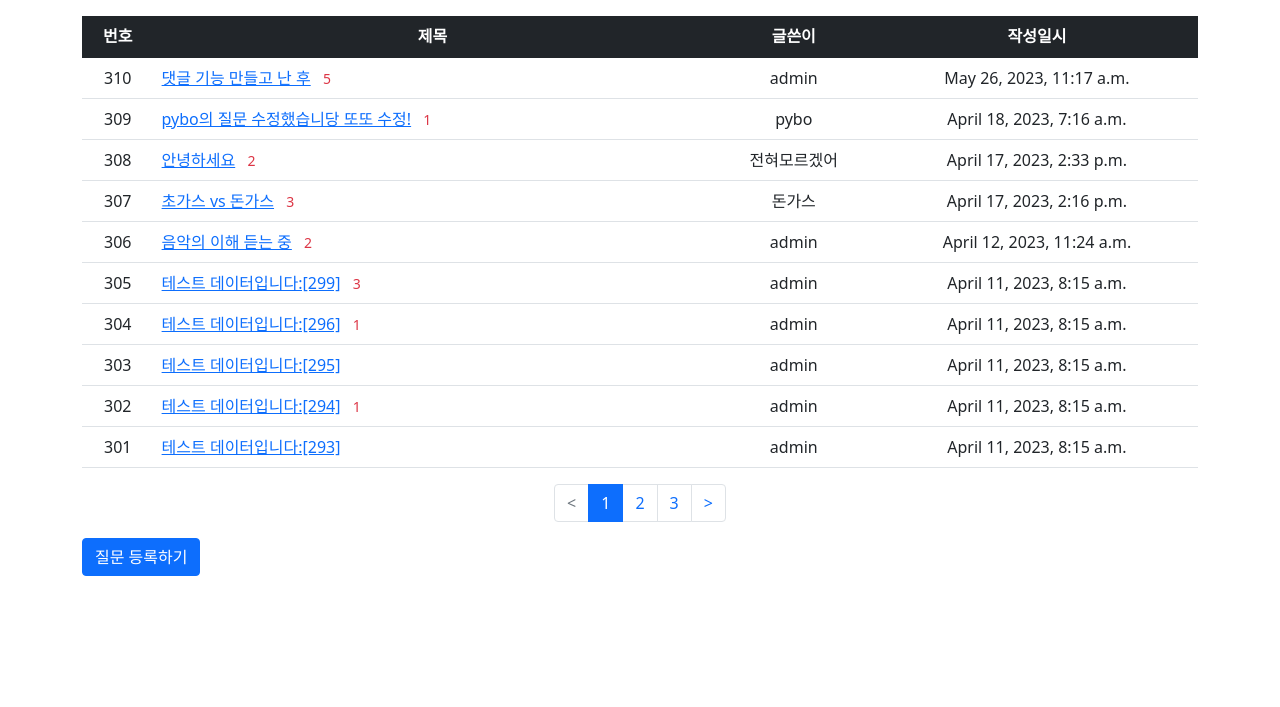
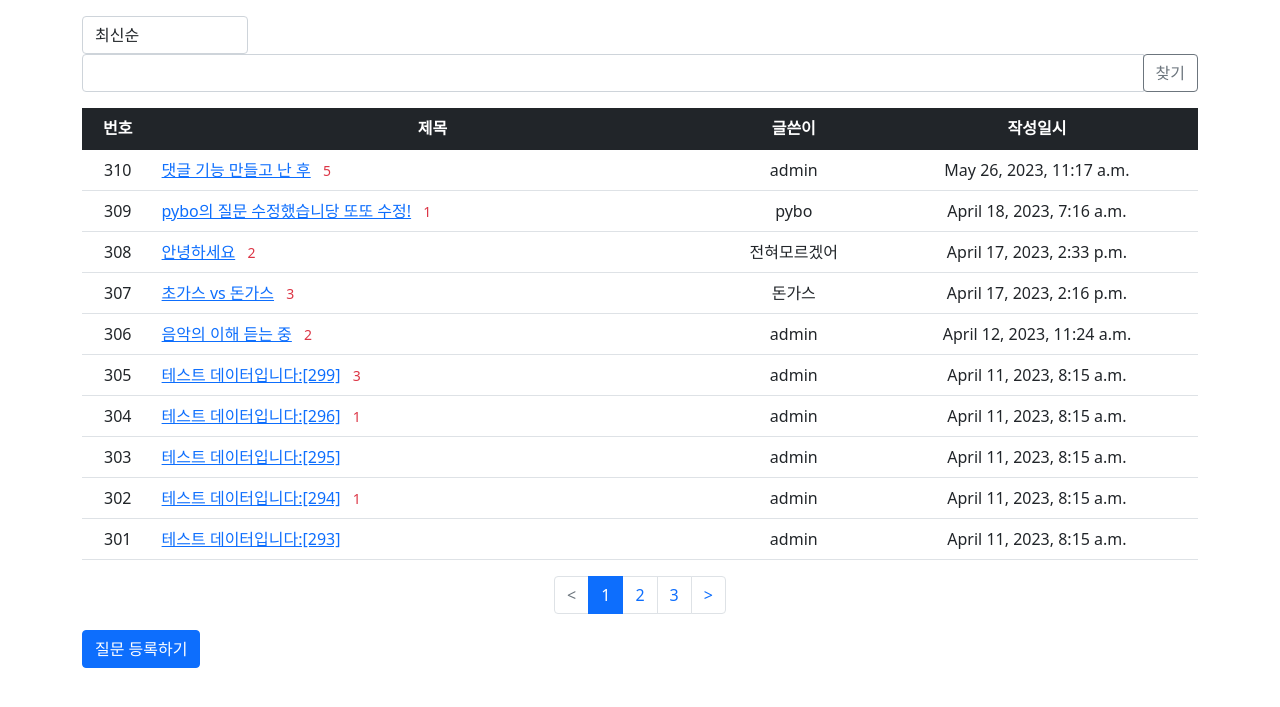
Before and after one commit to Han-16/learn_django, a Django app: page / in a window 1280 px wide. Shown: the part 57-764 px from the top of the page. Run offline with Django 4.2, Linux system fonts and the light colour scheme; data comes from the database, SQL or seed files in the repository; both versions use the stored data as it was after the commit; some libraries are stand-ins or nearby versions.

Commit message:
검색 기능 추가

```diff
--- a/pybo/views/base_views.py
+++ b/pybo/views/base_views.py
@@ -1,13 +1,34 @@
 from django.core.paginator import Paginator
 from django.shortcuts import render, get_object_or_404
 from ..models import Question
+from django.db.models import Q, Count
 
 def index(request):
-    page = request.GET.get('page', '1')
-    question_list = Question.objects.order_by('-create_date')
+    # 입력 파라미터
+    page = request.GET.get('page', '1')  # 페이지
+    kw = request.GET.get('kw', '')  # 검색어
+    so = request.GET.get('so', 'recent')  # 정렬기준
+
+    # 정렬
+    if so == 'recommend':
+        question_list = Question.objects.annotate(num_voter=Count('voter')).order_by('-num_voter', '-create_date')
+    elif so == 'popular':
+        question_list = Question.objects.annotate(num_answer=Count('answer')).order_by('-num_answer', '-create_date')
+    else:  # recent
+        question_list = Question.objects.order_by('-create_date')
+
+    # 검색
+    if kw:
+        question_list = question_list.filter(
+            Q(subject__icontains=kw) |  # 제목검색
+            Q(content__icontains=kw) |  # 내용검색
+            Q(author__username__icontains=kw) |  # 질문 글쓴이검색
+            Q(answer__author__username__icontains=kw)  # 답변 글쓴이검색
+        ).distinct()
     paginator = Paginator(question_list, 10)
     page_obj = paginator.get_page(page)
-    context = { 'question_list' : page_obj }
+    context = { 'question_list' : page_obj , 'page' : page, 'kw' : kw }
+    print(f"page : {page}, kw : {kw}, so : {so}")
     return render(request, 'pybo/question_list.html', context)
 
 def detail(request, question_id):
--- a/templates/pybo/question_list.html
+++ b/templates/pybo/question_list.html
@@ -2,6 +2,21 @@
 {% load pybo_filter %}
 {% block content %}
 <div class="container my-3">
+    <div class="row justify-content-between my-3">
+        <div class="col-2">
+            <select class="form-control so">
+                <option value="recent" {% if so == 'recent' %}selected{% endif %}>최신순</option>
+                <option value="recommend" {% if so == 'recommend' %}selected{% endif %}>추천순</option>
+                <option value="popular" {% if so == 'popular' %}selected{% endif %}>인기순</option>
+            </select>
+        </div>
+        <div class="col-4 input-group">
+            <input type="text" class="form-control kw" value="{{ kw|default_if_none:'' }}">
+            <div class="input-group-append">
+                <button class="btn btn-outline-secondary" type="button" id="btn_search">찾기</button>
+            </div>
+        </div>
+    </div>
     <table class="table">
         <thead>
         <tr class="text-center table-dark">
@@ -41,7 +56,7 @@
         <!-- 이전페이지 -->
         {% if question_list.has_previous %}
         <li class="page-item">
-            <a class="page-link" href="?page={{ question_list.previous_page_number }}"><</a>
+            <a class="page-link" data-page="{{ question_list.previous_page_number }}" href="#"><</a>
         </li>
         {% else %}
         <li class="page-item disabled">
@@ -53,11 +68,11 @@
         {% if page_number >= question_list.number|add:-2 and page_number <= question_list.number|add:2 %}
         {% if page_number == question_list.number %}
         <li class="page-item active" aria-current="page">
-            <a class="page-link" href="?page={{ page_number }}">{{ page_number }}</a>
+            <a class="page-link"  data-page="{{ page_number }}" href="#">{{ page_number }}</a>
         </li>
         {% else %}
         <li class="page-item">
-            <a class="page-link" href="?page={{ page_number }}">{{ page_number }}</a>
+            <a class="page-link" data-page="{{ page_number }}" href="#">{{ page_number }}</a>
         </li>
         {% endif %}
         {% endif %}
@@ -65,7 +80,7 @@
         <!-- 다음페이지 -->
         {% if question_list.has_next %}
         <li class="page-item">
-            <a class="page-link" href="?page={{ question_list.next_page_number }}">></a>
+            <a class="page-link" data-page="{{ question_list.next_page_number }}" href="#">></a>
         </li>
         {% else %}
         <li class="page-item disabled">
@@ -78,4 +93,31 @@
         질문 등록하기
     </a>
 </div>
+<form id="searchform" method="get" action="{% url 'index' %}">
+    <input type="hidden" id="kw" name="kw" value="{{ kw|default_if_none:'' }}">
+    <input type="hidden" id="page" name="page" value="{{ page }}">
+    <input type="hidden" id="so" name="so" value="{{ so }}">
+</form>
 {% endblock %}
+{% block script %}
+<script type='text/javascript'>
+$(document).ready(function(){
+    $(".page-link").on('click', function() {
+        $("#page").val($(this).data("page"));
+        $("#searchForm").submit();
+    });
+
+    $("#btn_search").on('click', function() {
+        $("#kw").val($(".kw").val());
+        $("#page").val(1);
+        $("#searchForm").submit();
+    });
+
+    $(".so").on('change', function() {
+        $("#so").val($(this).val());
+        $("#page").val(1);
+        $("#searchForm").submit();
+    });
+});
+</script>
+{% endblock %}
```
Also changed, not shown: db.sqlite3.
